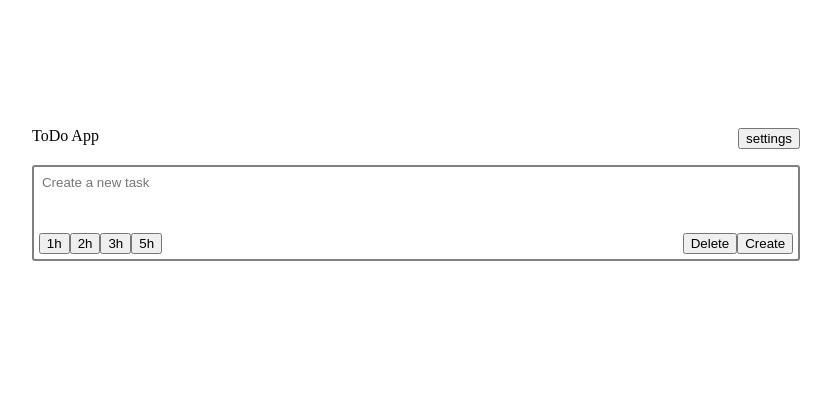
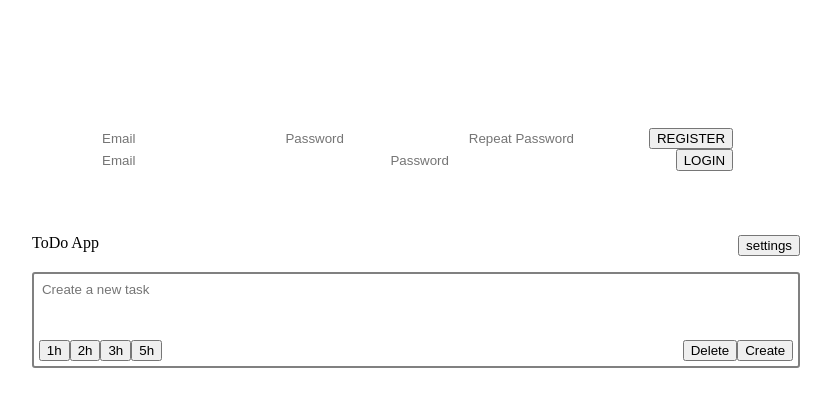
Before and after one commit to Caulwell/.NETCoreReactToDo, a React (Create React App) app in the folder client/: page / in a window 1280 px wide. Shown: the top 406 px of the page, without its empty margins (224-1055 px from the left). Built offline with nearby package versions, Linux system fonts and the light colour scheme.

Commit message:
add auth panel

```diff
--- a/client/src/App.js
+++ b/client/src/App.js
@@ -1,7 +1,8 @@
-import { useState } from "react";
+import { useState, useEffect } from "react";
 import styled from "styled-components";
 import TaskList from "./components/TaskList";
 import TaskMaker from "./components/TaskMaker";
+import Auth from "./components/Auth";
 
 
 const StyledApp = styled.div`
@@ -27,6 +28,15 @@ function App() {
   const [tasks, setTasks] = useState([]);
 
 
+  useEffect(() => {
+
+    if(tasks.length !== 0){
+      console.log("call to api");
+    }
+
+  }, [tasks]);
+
+
   const createTask = (name, time) => {
     setTasks([...tasks, {name, time}]);
   };
@@ -34,6 +44,7 @@ function App() {
 
   return (
     <StyledApp className="App">
+      <Auth/>
       <Header>
         <h1>ToDo App</h1>
         <button>settings</button>
--- /dev/null
+++ b/client/src/components/Auth.js
@@ -0,0 +1,56 @@
+import { useState } from "react";
+import styled from "styled-components";
+
+const StyledAuth = styled.div`
+    display: flex;
+    flex-direction: column;
+    margin-bottom: 4rem;
+`;
+
+const AuthDiv = styled.div`
+    display: flex;
+    justify-content: space-between;
+`;
+
+const Input = styled.input`
+    border: none;
+    padding: 0.2rem;
+
+`;
+
+
+function Auth() {
+
+    const [registerEmail, setRegisterEmail] = useState("");
+    const [registerPassword1, setRegisterPassword1] = useState("");
+    const [registerPassword2, setRegisterPassword2] = useState("");
+
+    const [loginEmail, setLoginEmail] = useState("");
+    const [loginPassword, setLoginPassword] = useState("");
+
+
+    return (
+        <StyledAuth>
+        <AuthDiv>
+            <Input value={loginEmail} onChange={e => setLoginEmail(e.target.value)} type="text" placeholder="Email">
+            </Input>
+            <Input value={registerPassword1} onChange={e => setRegisterPassword1(e.target.value)} type="text" placeholder="Password">
+            </Input>
+            <Input value={registerPassword2} onChange={e => setRegisterPassword2(e.target.value)} type="text" placeholder="Repeat Password">
+            </Input>
+            <button>REGISTER</button>
+        </AuthDiv>
+        <AuthDiv>
+            <Input value={loginEmail} onChange={e => setLoginEmail(e.target.value)} type="text" placeholder="Email">
+            </Input>
+            <Input value={loginPassword} onChange={e => setLoginPassword(e.target.value)} type="text" placeholder="Password">
+            </Input>
+            <button>LOGIN</button>
+        </AuthDiv>
+
+
+        </StyledAuth>
+    );
+}
+
+export default Auth;
```
